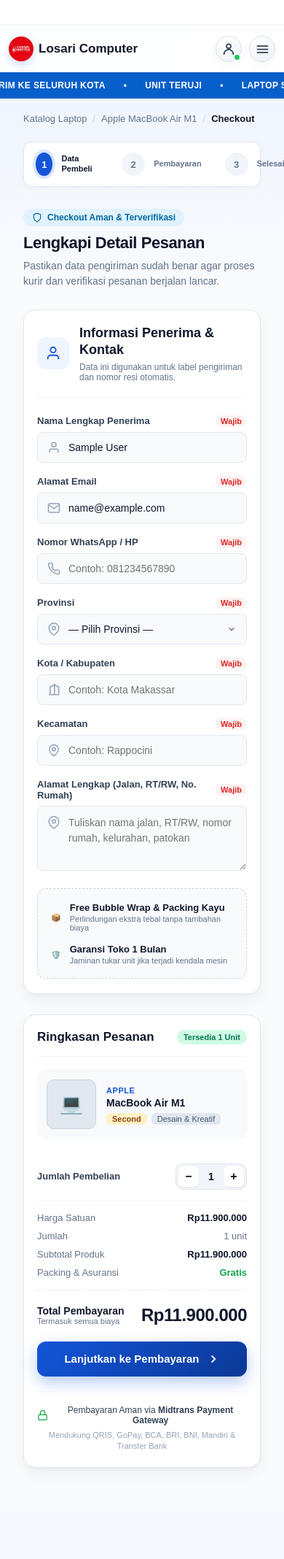
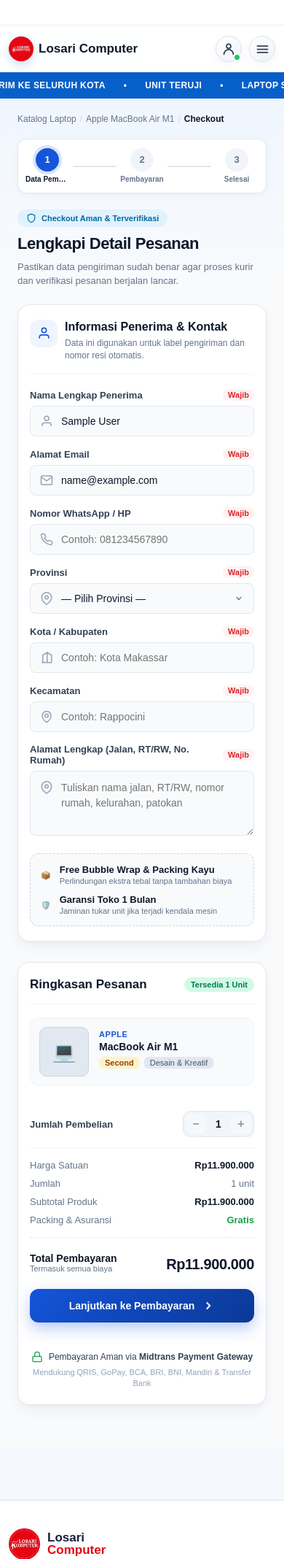
Before and after one commit to Fauzanalifatah/Database-Kelompok-9, a Django app: page /checkout/macbook-air-m1/ in a window 390 px wide. Shown: the top 2136 px of the page at 73% size. Run offline with Django 5.2, Linux system fonts and the light colour scheme; the visitor is signed in with stand-in values (Sample User, id 1); data comes from the database, SQL or seed files in the repository; data that the repository does not hold is empty; parts of the project's set-up code (start-up, migrations or seed data) failed here and were passed over.

Commit message:
update kode

```diff
--- a/app/templates/storefront/checkout.html
+++ b/app/templates/storefront/checkout.html
@@ -1,5 +1,5 @@
 {% extends "storefront/base.html" %}
-{% load static %}
+{% load static l10n %}
 {% block title %}Checkout - {{ product.merek }} {{ product.nama }} - Losari Computer{% endblock %}
 {% block extra_css %}<link rel="stylesheet" href="{% static 'css/checkout.css' %}">{% endblock %}
 
@@ -321,10 +321,15 @@
     const summaryTotal = document.getElementById("summary-total");
     const summaryDiscount = document.getElementById("summary-discount");
 
-    const unitPrice = {{ product.harga_aktif }};
-    const originalPrice = {{ product.harga }};
+    function parseNumericValue(value, fallback = 0) {
+        const parsed = Number(String(value || "").trim());
+        return Number.isFinite(parsed) ? parsed : fallback;
+    }
+
+    const unitPrice = parseNumericValue("{{ product.harga_aktif|unlocalize }}");
+    const originalPrice = parseNumericValue("{{ product.harga|unlocalize }}");
     const hasDiscount = {% if product.memiliki_diskon %}true{% else %}false{% endif %};
-    const maxStock = Math.min({{ product.stok|default:10 }}, 10);
+    const maxStock = Math.min(parseNumericValue("{{ product.stok|default:10|unlocalize }}", 10), 10);
 
     function formatRupiah(num) {
         return "Rp" + new Intl.NumberFormat("id-ID").format(num);
--- a/static/css/checkout.css
+++ b/static/css/checkout.css
@@ -35,10 +35,22 @@
     padding: 0 20px;
 }
 
+.checkout-container,
+.checkout-layout,
+.checkout-layout > *,
+.checkout-main,
+.checkout-main .card-section,
+.checkout-sidebar,
+.summary-card,
+.status-card-shell {
+    min-width: 0;
+}
+
 /* Breadcrumb */
 .checkout-breadcrumb {
     display: flex;
     align-items: center;
+    flex-wrap: wrap;
     gap: 8px;
     font-size: 13px;
     color: var(--co-text-muted);
@@ -238,7 +250,7 @@
 /* Layout Grid */
 .checkout-layout {
     display: grid;
-    grid-template-columns: 1fr 400px;
+    grid-template-columns: minmax(0, 1fr) minmax(300px, 400px);
     align-items: start;
     gap: 28px;
 }
@@ -359,6 +371,7 @@
 .input-wrapper textarea,
 .input-wrapper select {
     width: 100%;
+    min-width: 0;
     border: 1px solid var(--co-border);
     border-radius: var(--co-radius-sm);
     padding: 12px 14px 12px 42px;
@@ -1244,6 +1257,15 @@
     color: var(--co-text-muted);
 }
 
+.status-subtitle,
+.address-copy,
+.guide-item,
+.metric-value,
+.item-sub,
+.pay-methods-hint {
+    overflow-wrap: anywhere;
+}
+
 .btn-wa-support {
     display: inline-flex;
     align-items: center;
@@ -1272,6 +1294,39 @@
 
 /* Responsive Status Page */
 @media (max-width: 768px) {
+    .checkout-container {
+        padding: 0 16px;
+    }
+
+    .stepper-wrap {
+        padding: 14px 18px;
+    }
+
+    .stepper-track {
+        gap: 10px;
+    }
+
+    .step-item {
+        min-width: 0;
+        gap: 8px;
+    }
+
+    .step-meta {
+        min-width: 0;
+    }
+
+    .step-name,
+    .step-desc {
+        overflow: hidden;
+        text-overflow: ellipsis;
+        white-space: nowrap;
+    }
+
+    .checkout-main .card-section,
+    .summary-card {
+        padding: 24px 22px;
+    }
+
     .status-card-shell {
         padding: 24px 20px;
     }
@@ -1318,8 +1373,36 @@
         padding: 20px 0 60px;
     }
 
+    .checkout-container {
+        padding: 0 12px;
+    }
+
+    .checkout-breadcrumb {
+        gap: 5px;
+        margin-bottom: 18px;
+        font-size: 12px;
+        line-height: 1.4;
+    }
+
     .stepper-wrap {
-        padding: 14px 16px;
+        padding: 12px 10px;
+        margin-bottom: 22px;
+    }
+
+    .stepper-track {
+        gap: 5px;
+    }
+
+    .step-item {
+        flex: 1 1 0;
+        flex-direction: column;
+        justify-content: center;
+        gap: 5px;
+        text-align: center;
+    }
+
+    .step-meta {
+        width: 100%;
     }
 
     .step-desc {
@@ -1327,27 +1410,83 @@
     }
 
     .step-name {
-        font-size: 11px;
+        display: block;
+        font-size: 10px;
     }
 
     .checkout-title {
         font-size: 22px;
+        line-height: 1.2;
     }
 
     .checkout-main .card-section {
-        padding: 20px 18px;
+        padding: 20px 16px;
+    }
+
+    .card-section-head {
+        align-items: flex-start;
+        gap: 10px;
+        padding-bottom: 16px;
+        margin-bottom: 20px;
+    }
+
+    .head-icon {
+        width: 38px;
+        height: 38px;
+    }
+
+    .head-icon svg {
+        width: 19px;
+        height: 19px;
+    }
+
+    .head-text h2 {
+        font-size: 16px;
+    }
+
+    .head-text p {
+        line-height: 1.4;
     }
 
     .form-grid {
         grid-template-columns: 1fr;
+        gap: 16px;
     }
 
     .shipping-perks {
         grid-template-columns: 1fr;
+        gap: 12px;
+        padding: 14px;
     }
 
     .summary-card {
-        padding: 20px 18px;
+        padding: 20px 16px;
+    }
+
+    .product-preview {
+        align-items: flex-start;
+    }
+
+    .preview-name {
+        white-space: normal;
+        overflow-wrap: anywhere;
+    }
+
+    .price-row {
+        gap: 12px;
+    }
+
+    .price-row > :last-child {
+        text-align: right;
+    }
+
+    .total-price {
+        font-size: 20px;
+    }
+
+    .btn-checkout {
+        padding: 14px 16px;
+        font-size: 14px;
     }
 
     .status-shell {
@@ -1359,3 +1498,68 @@
         gap: 10px;
     }
 }
+
+@media (max-width: 480px) {
+    .checkout-header {
+        margin-bottom: 22px;
+    }
+
+    .checkout-badge {
+        max-width: 100%;
+        font-size: 11px;
+    }
+
+    .checkout-subtitle {
+        font-size: 13px;
+    }
+
+    .status-card-shell {
+        padding: 20px 14px;
+        border-radius: 16px;
+    }
+
+    .status-title {
+        font-size: 23px;
+        line-height: 1.2;
+    }
+
+    .status-subtitle {
+        font-size: 13px;
+    }
+
+    .status-info-box {
+        grid-template-columns: 1fr;
+        padding: 15px;
+    }
+
+    .order-id-badge {
+        max-width: 100%;
+        font-size: 11px;
+        letter-spacing: 0;
+    }
+
+    .status-item-card {
+        align-items: flex-start;
+        padding: 10px;
+        gap: 10px;
+    }
+
+    .item-subtotal {
+        font-size: 12px;
+    }
+
+    .status-address-box,
+    .payment-steps-guide {
+        padding: 14px;
+    }
+
+    .status-support-bar {
+        align-items: stretch;
+    }
+
+    .btn-wa-support,
+    .btn-primary-action {
+        justify-content: center;
+        width: 100%;
+    }
+}
```
